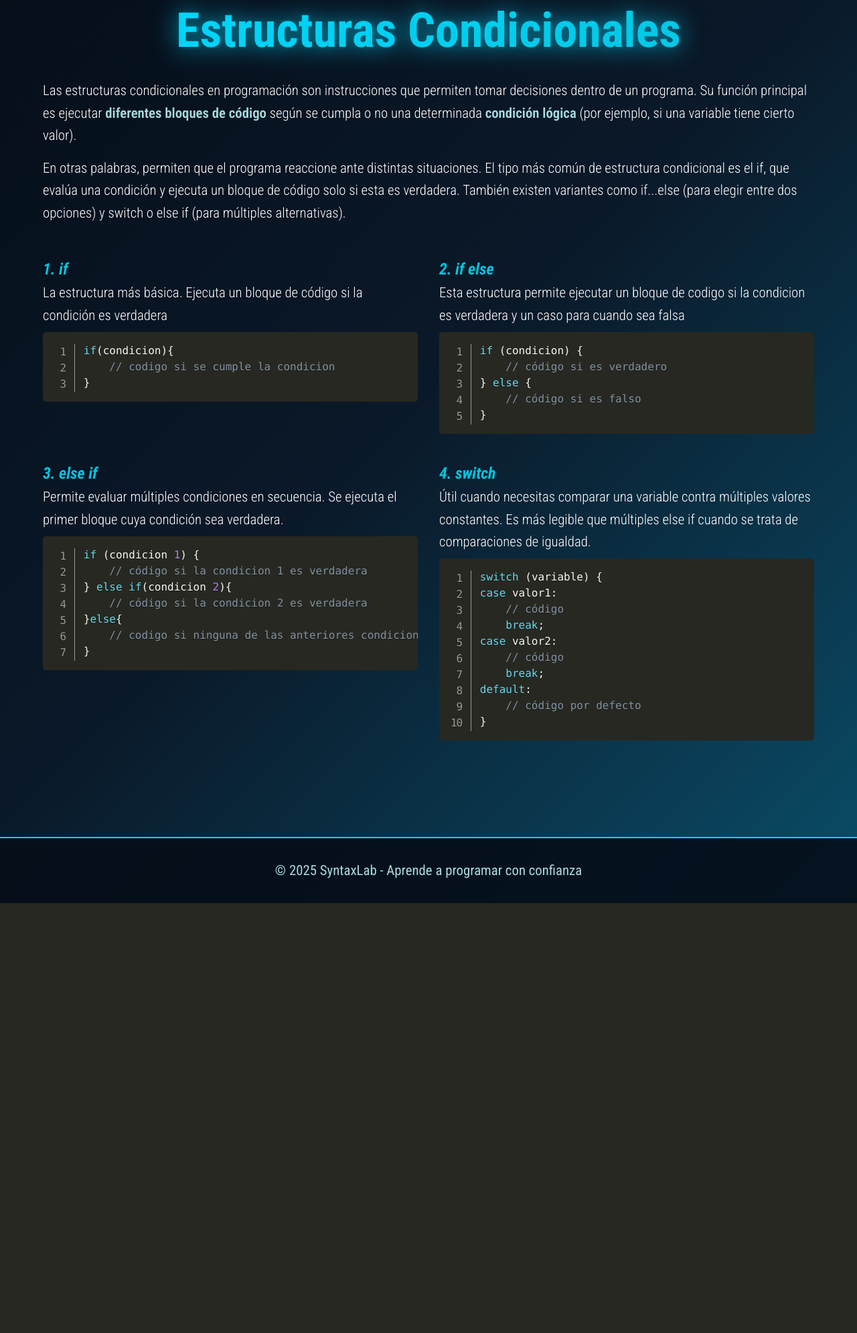
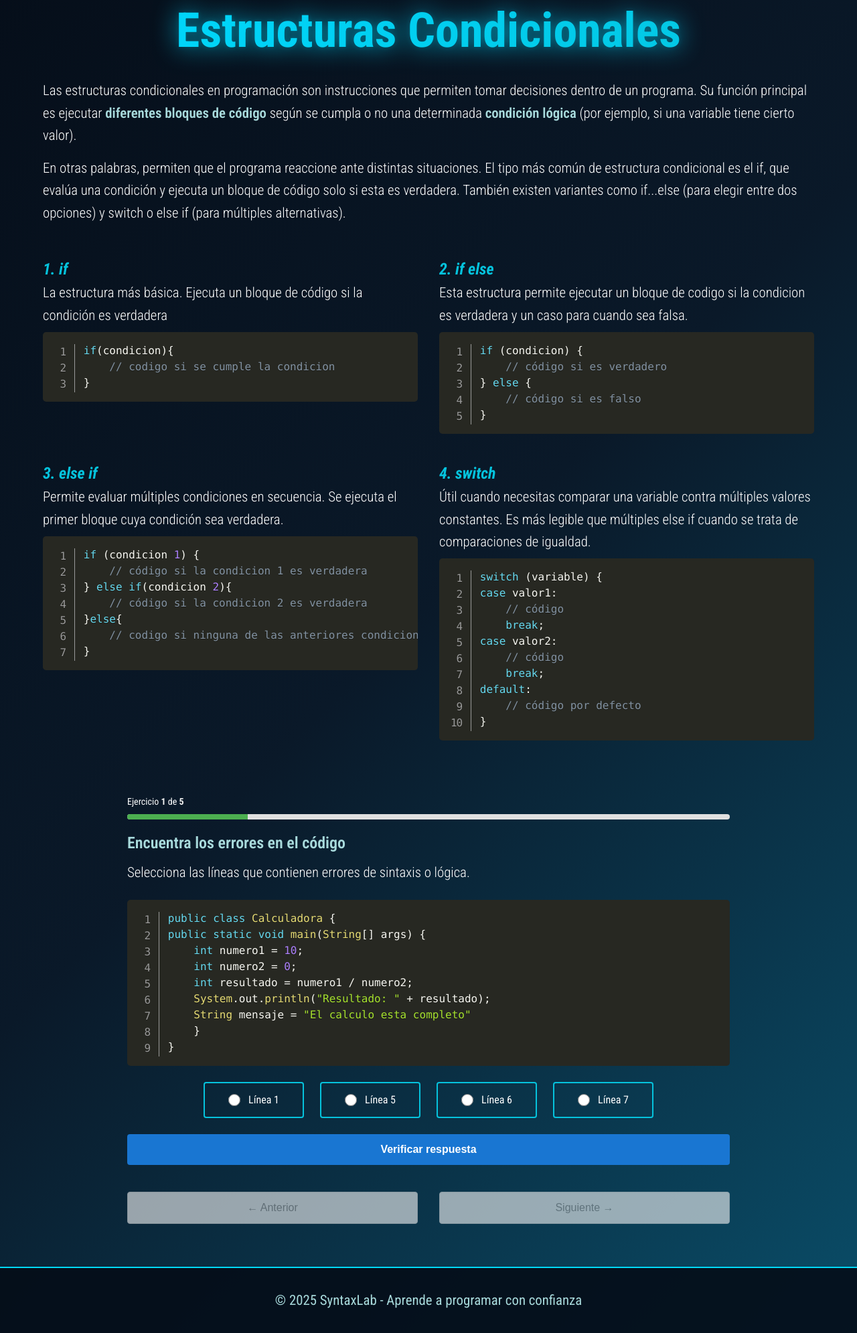
Before and after one commit to progValji/Sintaxis-en-Java, a Flask app: page /condicionales in a window 1280 px wide. Shown: the part 185-2176 px from the top of the page at 67% size. Before the commit the page ends 1534 px from the top, so only its background shows below. Run offline with Flask 3, Linux system fonts and the light colour scheme.

Commit message:
Estilos carrusel

```diff
--- /dev/null
+++ b/static/CSS/carrusel.css
@@ -0,0 +1,315 @@
+/* ============================================
+   CARRUSEL DE EJERCICIOS
+   ============================================ */
+
+.mainContainer:nth-of-type(2){padding: 0;}
+
+/* Contenedor principal del carrusel */
+.exercise-carousel {
+  width: min(900px, 100%);
+  margin: 0 auto;
+}
+
+/* ============================================
+   BARRA DE PROGRESO
+   ============================================ */
+
+.mainContainer .exercise-carousel .exercise-carousel__progress {margin-bottom: 1rem;}
+
+.exercise-carousel__progress-text {
+  display: block;
+  font-size: 0.875rem;
+  color: white;
+  margin-bottom: 0.5rem;
+}
+
+.exercise-carousel__current,
+.exercise-carousel__total {color: #f2f2f2;}
+
+.exercise-carousel__progress-bar {
+  width: 100%;
+  height: 8px;
+  background-color: #e0e0e0;
+  border-radius: 4px;
+  overflow: hidden;
+}
+
+.exercise-carousel__progress-fill {
+  height: 100%;
+  background-color: #4caf50;
+  transition: width 0.3s ease;
+}
+
+/* ============================================
+   SLIDE DEL EJERCICIO
+   ============================================ */
+
+.exercise-carousel__slide {
+  display: none;
+}
+
+.exercise-carousel__slide--active {
+  display: block;
+  animation: fadeIn 0.3s ease-in;
+}
+
+@keyframes fadeIn {
+  from {
+    opacity: 0;
+    transform: translateX(20px);
+  }
+  to {
+    opacity: 1;
+    transform: translateX(0);
+  }
+}
+
+/* ============================================
+   INSTRUCCIONES
+   ============================================ */
+
+.exercise-carousel__instructions {
+  margin-bottom: 1.5rem;
+}
+
+.exercise-carousel__title {
+  font-size: 1.5rem;
+  font-weight: 600;
+  margin-bottom: 0.5rem;
+  color: var(--color-text-secondary);
+}
+
+/* ============================================
+   CONTENEDOR DE CÓDIGO
+   ============================================ */
+
+.exercise-carousel__code-container {
+  margin-bottom: 1.5rem;
+}
+
+
+/* ============================================
+   OPCIONES (FORMULARIO)
+   ============================================ */
+
+.exercise-carousel__options {
+  margin-bottom: 1.5rem;
+
+  display: flex;
+  flex-wrap: wrap;
+  justify-content: center;
+  gap: 1.5rem;
+}
+
+.exercise-carousel__option {
+  flex: 1 1 100px;
+  max-width: 150px;
+
+  display: flex;
+  align-items: center;
+  justify-content: center;
+  gap: 0.75rem;
+  padding: 0.75rem;
+  border: 2px solid var(--color-accent);
+  border-radius: 4px;
+  transition: background-color 0.3s ease, color 0.3s ease;
+}
+
+.exercise-carousel__option:hover {
+  background-color: var(--color-accent);
+  & label{color: black; font-weight: bold;}
+}
+
+/* Checkbox y Radio */
+.exercise-carousel__checkbox,
+.exercise-carousel__radio {
+  cursor: pointer;
+  width: 18px;
+  height: 18px;
+  flex-shrink: 0;
+}
+
+/* Label */
+/* .exercise-carousel__label {
+} */
+
+/* Estado seleccionado */
+.exercise-carousel__option:has(input:checked) {
+  background-color: var(--color-accent);
+  & label{color: black; font-weight: bold;}
+}
+
+/* Opciones con radio buttons (para fragmentos de código) */
+.exercise-carousel__option--radio {
+  flex-direction: column;
+  align-items: stretch;
+}
+
+.exercise-carousel__option--radio .exercise-carousel__radio {
+  margin-bottom: 0.5rem;
+}
+
+.exercise-carousel__code-option {
+  background-color: #f5f5f5;
+  border: 1px solid #ddd;
+  border-radius: 4px;
+  padding: 0.75rem;
+  margin: 0;
+  overflow-x: auto;
+}
+
+.exercise-carousel__code-option code {
+  font-family: 'Courier New', Courier, monospace;
+  font-size: 0.875rem;
+}
+
+/* ============================================
+   BOTÓN VERIFICAR
+   ============================================ */
+
+.exercise-carousel__verify {
+  width: 100%;
+  padding: 0.875rem 0;
+  background-color: #1976d2;
+  color: #ffffff;
+  font-weight: bold;
+  border: none;
+  border-radius: 4px;
+  margin-bottom: 1rem;
+  font-size: 1rem;
+  cursor: pointer;
+  position: relative;
+  overflow: hidden;
+
+  & span{position: relative; z-index: 10;}
+
+  &::after{
+    content: '';
+    position: absolute;
+    inset: 0;
+    width: 0%;
+    border-radius: 4px;
+    background-color: var(--color-accent);
+    transition: width .5s;
+  }
+
+  &:hover{
+    &::after{width: 100%;}
+  }
+}
+
+.exercise-carousel__verify:disabled {
+  background-color: #bbb;
+  cursor: not-allowed;
+}
+
+/* ============================================
+   FEEDBACK
+   ============================================ */
+
+.exercise-carousel__feedback {
+  padding: 1rem;
+  border-radius: 4px;
+  font-size: 0.9375rem;
+  margin-bottom: 1rem;
+  display: none;
+}
+
+.exercise-carousel__feedback--visible {
+  display: block;
+}
+
+.exercise-carousel__feedback--success {
+  background-color: #d4edda;
+  border: 1px solid #c3e6cb;
+  color: #155724;
+}
+
+.exercise-carousel__feedback--error {
+  background-color: #f8d7da;
+  border: 1px solid #f5c6cb;
+  color: #721c24;
+}
+
+/* ============================================
+   CONTROLES DE NAVEGACIÓN
+   ============================================ */
+
+.exercise-carousel__controls {
+  display: flex;
+  justify-content: space-between;
+  gap: 2rem;
+  margin-top: 1.5rem;
+}
+
+.exercise-carousel__button {
+  flex: 1;
+  padding: 0.875rem 0;
+  background-color: #f5f5f5;
+  color: #333;
+  border: 1px solid #ddd;
+  border-radius: 4px;
+  font-size: 1rem;
+  font-weight: 500;
+  cursor: pointer;
+  transition: all 0.2s ease;
+}
+
+.exercise-carousel__button:hover:not(:disabled) {
+  background-color: #e0e0e0;
+  border-color: #bbb;
+}
+
+.exercise-carousel__button:disabled {
+  background-color: #f9f9f9;
+  color: #999;
+  cursor: not-allowed;
+  opacity: 0.6;
+}
+
+.exercise-carousel__button--prev {
+  /* Estilos específicos para el botón anterior si los necesitas */
+}
+
+.exercise-carousel__button--next {
+  /* Estilos específicos para el botón siguiente si los necesitas */
+}
+
+/* ============================================
+   RESPONSIVE
+   ============================================ */
+
+@media (max-width: 768px) {
+  .exercise-carousel {
+    padding: 1.5rem;
+  }
+
+  .exercise-carousel__title {
+    font-size: 1.25rem;
+  }
+
+  .exercise-carousel__description {
+    font-size: 0.9375rem;
+  }
+
+  .exercise-carousel__code {
+    font-size: 0.8125rem;
+    padding: 0.75rem;
+  }
+
+  .exercise-carousel__option {
+    padding: 0.625rem;
+  }
+
+  .exercise-carousel__label {
+    font-size: 0.875rem;
+  }
+
+  .exercise-carousel__controls {
+    flex-direction: column;
+  }
+
+  .exercise-carousel__button {
+    width: 100%;
+  }
+}
--- a/static/CSS/main.css
+++ b/static/CSS/main.css
@@ -1,6 +1,6 @@
 @import url('https://fonts.googleapis.com/css2?family=Roboto+Condensed:ital,wght@0,100..900;1,100..900&display=swap');
 
-        * {
+        *,::before,::after{
             margin: 0;
             padding: 0;
             box-sizing: border-box;
@@ -87,7 +87,7 @@
         .mainContainer{
             padding: 4.5rem 0;
 
-            & div:first-child{
+            & > div:first-child{
                 margin-bottom: 3rem;
                 & p:first-of-type{margin-bottom: 1rem;}
             }
--- a/templates/condicionales.html
+++ b/templates/condicionales.html
@@ -1,4 +1,5 @@
 <link rel="stylesheet" href="{{ url_for('static', filename='CSS/prism.css')}}">
+<link rel="stylesheet" href="{{ url_for('static', filename='CSS/carrusel.css')}}">
 {% extends "base.html" %}
 
 {% block contenido %}
@@ -29,7 +30,7 @@ if(condicion){
                 <article class="topic">
                     <h1 class="topic__title italic">2. if else</h1>
                     <p class="topic__paragraph fw-300">Esta estructura permite ejecutar un bloque de codigo si la condicion
-                        es verdadera y un caso para cuando sea falsa
+                        es verdadera y un caso para cuando sea falsa.
                     </p>
                     <pre class="language-java"><code class="line-numbers">
 if (condicion) {
@@ -72,6 +73,75 @@ default:
                 </article>
             </div>
         </section>
+
+        <section class="mainContainer container">
+            <article class="exercise-carousel">
+                <!-- BARRA DE PROGRESO -->
+                <div class="exercise-carousel__progress">
+                    <span class="exercise-carousel__progress-text">
+                        Ejercicio <strong class="exercise-carousel__current">1</strong> de <strong class="exercise-carousel__total">5</strong>
+                    </span>
+                    <div class="exercise-carousel__progress-bar">
+                        <div class="exercise-carousel__progress-fill" style="width: 20%;"></div>
+                    </div>
+                </div>
+
+                <!-- SLIDE DEL EJERCICIO -->
+                <div class="exercise-carousel__slide exercise-carousel__slide--active" data-exercise="1">
+                    <div class="exercise-carousel__instructions">
+                        <h2 class="exercise-carousel__title fw-600">Encuentra los errores en el código</h2>
+                        <p class="exercise-carousel__description fw-300">
+                            Selecciona las líneas que contienen errores de sintaxis o lógica.
+                        </p>
+                    </div>
+
+                    <div class="exercise-carousel__code-container">
+                        <pre class="exercise-carousel__code language-java"><code class="line-numbers">public class Calculadora {
+public static void main(String[] args) {
+    int numero1 = 10;
+    int numero2 = 0;
+    int resultado = numero1 / numero2;
+    System.out.println("Resultado: " + resultado);
+    String mensaje = "El calculo esta completo"
+    }
+}</code></pre>
+                    </div>
+
+                    <form class="exercise-carousel__options">
+                        <div class="exercise-carousel__option">
+                            <input type="radio" id="ex1-line1" name="errors" value="1" class="exercise-carousel__checkbox">
+                            <label for="ex1-line1" class="exercise-carousel__label">Línea 1</label>
+                        </div>
+                        <div class="exercise-carousel__option">
+                            <input type="radio" id="ex1-line5" name="errors" value="5" class="exercise-carousel__checkbox">
+                            <label for="ex1-line5" class="exercise-carousel__label">Línea 5</label>
+                        </div>
+                        <div class="exercise-carousel__option">
+                            <input type="radio" id="ex1-line6" name="errors" value="6" class="exercise-carousel__checkbox">
+                            <label for="ex1-line6" class="exercise-carousel__label">Línea 6</label>
+                        </div>
+                        <div class="exercise-carousel__option">
+                            <input type="radio" id="ex1-line7" name="errors" value="7" class="exercise-carousel__checkbox">
+                            <label for="ex1-line7" class="exercise-carousel__label">Línea 7</label>
+                        </div>
+                    </form>
+
+                    <button type="button" class="exercise-carousel__verify" data-answer="5,7"><span>Verificar respuesta</span></button>
+                    <div class="exercise-carousel__feedback"></div>
+                </div>
+
+                <!-- CONTROLES DE NAVEGACIÓN -->
+                <div class="exercise-carousel__controls">
+                    <button type="button" class="exercise-carousel__button exercise-carousel__button--prev" disabled>
+                        ← Anterior
+                    </button>
+                    <button type="button" class="exercise-carousel__button exercise-carousel__button--next" disabled>
+                        Siguiente →
+                    </button>
+                </div>
+
+            </article>
+        </section>
     </main>
 
     <script src="{{ url_for('static', filename='JS/prism.js')}}"></script>
```
